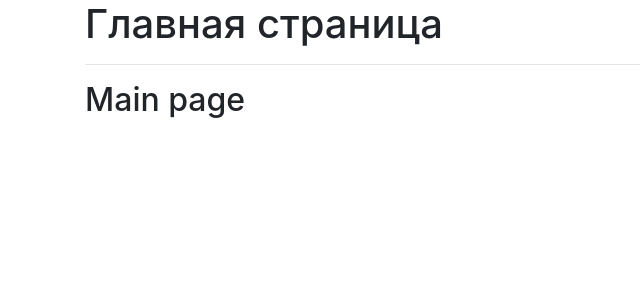
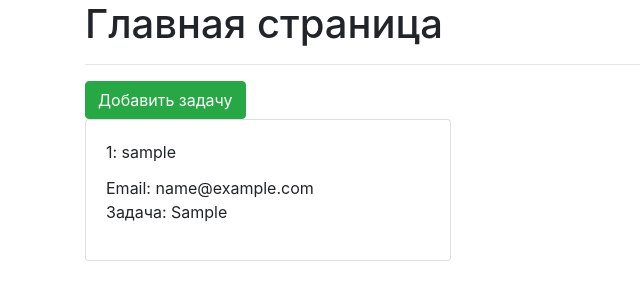
Before and after one commit to Anoque/easy-task-manager, a PHP site: page / in a window 1280 px wide. Shown: the part 56-356 px from the top of the page, without its empty margins (0-640 px from the left). Run offline with PHP 8.4, Linux system fonts and the light colour scheme; tables that the repository leaves empty or names only in its code hold one stand-in row (values such as "Sample post").

Commit message:
Add adding of task

```diff
--- a/controllers/MainPageController.php
+++ /dev/null
@@ -1,14 +0,0 @@
-<?php
-
-namespace Controllers;
-
-use \Core\Controller;
-
-class MainPageController extends Controller {
-
-    public static function getList() {
-
-        self::drawPage('MainPageView', 'Главная страница');
-    }
-
-}
--- /dev/null
+++ b/controllers/TaskController.php
@@ -0,0 +1,51 @@
+<?php
+
+namespace Controllers;
+
+use \Core\Controller;
+use \Models\TaskModel;
+
+class TaskController extends Controller {
+    public $model;
+
+    function __construct() {
+        $this->model = new TaskModel();
+    }
+
+    public function getList() {
+        $data['tasks'] = $this->model->getDataForOnePage();
+
+        self::drawPage('MainPageView', 'Главная страница', $data);
+    }
+
+    public function addTask() {
+        $data = array();
+
+        if ($_SERVER['REQUEST_METHOD'] === 'POST') {
+            $name = $_POST['username'];
+            $email = $_POST['email'];
+            $task = $_POST['task'];
+
+            if (!(mb_strlen($name) > 0 && mb_strlen($name) <= 255)) {
+                $data['errors']['username'] = 'Недопустимые значения или длина (длина текста 1-255)';
+            }
+
+            if (filter_var($email, FILTER_VALIDATE_EMAIL) === false) {
+                $data['errors']['email'] = 'Недопустимые значения или длина';
+            }
+
+            if (!(mb_strlen($task) > 0 && mb_strlen($task) <= 255)) {
+                $data['errors']['task'] = 'Недопустимые значения или длина (длина текста 1-255)';
+            }
+
+            if (isset($data['errors']) && !empty($data['errors'])) {
+                $data['added'] = false;
+            } else {
+                $data['added'] = $this->model->addTask($name, $email, $task);
+            }
+        }
+
+        self::drawPage('AddTaskView', 'Добавление задачи', $data);
+    }
+
+}
--- a/core/Controller.php
+++ b/core/Controller.php
@@ -3,8 +3,9 @@
 namespace Core;
 
 class Controller {
+    public $model;
 
-    public static function drawPage($name, $title = null) {
+    public static function drawPage($name, $title = null, $data = null) {
         $templateName = $name;
         $title = $title ?? 'Easy task manager';
 
--- a/core/Database.php
+++ b/core/Database.php
@@ -5,10 +5,30 @@ namespace Core;
 class Database {
 
     public static function runQuery($query) {
+        self::clearFields($query);
         return mysqli_query($GLOBALS['mysql'], $query);
     }
 
     public static function connectToDb($host, $user, $pass, $db) {
         $GLOBALS['mysql'] = mysqli_connect($host, $user, $pass, $db);
     }
+
+    public static function getData($query) {
+        if ($run = self::runQuery($query)) {
+            $data = array();
+
+            while ($row = mysqli_fetch_assoc($run)) {
+                $data[] = $row;
+            }
+
+            return $data;
+        }
+
+        return false;
+    }
+
+    public static function clearFields(&$field) {
+        $field = preg_replace('#<script[^>]*>.*?</script>#is', '', $field);
+        $field = strip_tags($field);
+    }
 }
--- a/core/Model.php
+++ b/core/Model.php
@@ -3,9 +3,21 @@
 namespace Core;
 
 class Model {
-    public $table;
+    public $table = 'test';
 
     public function getData() {
-        $query = 'SELECT * FROM ' . $table;
+        $query = 'SELECT * FROM ' . $this->table;
+    }
+
+    public function getDataForOnePage($orderBy = 'id', $asc = true, $offset = 0, $limit = 3) {
+        $query = "SELECT * FROM " . $this->table;
+
+        if ($orderBy) {
+            $query .= " ORDER BY {$orderBy} " . (($asc) ? 'ASC' : 'DESC');
+        }
+
+        $query .= " LIMIT {$offset}, {$limit}";
+
+        return Database::getData($query);
     }
 }
--- a/core/Route.php
+++ b/core/Route.php
@@ -2,23 +2,34 @@
 
 namespace Core;
 
-use \Controllers\MainPageController;
+use \Controllers\TaskController;
+use \Core\Controller;
 
 class Route {
 	public static function start() {
         $routes = explode('/', $_SERVER['REQUEST_URI']);
 
-        if ($_SERVER['REQUEST_METHOD'] === 'GET') {
+        if (mb_strlen($routes[1]) == 0 || $routes[1] == 'tasks') {
+            $task = new TaskController();
 
-            if (count($routes) > 1 && mb_strlen($routes[1]) == 0) {
-                MainPageController::getList();
+            if ($routes[1] == 'tasks') {
+                switch ($routes[2]) {
+                    case 'add':
+                        $task->addTask();
+                        break;
+                    default:
+                        self::error404();
+                }
             } else {
-                // Other pages
+                // Main page
+                $task->getList();
             }
-
-        } else if ($_SERVER['REQUEST_METHOD'] === 'POST') {
-            // For forms
+        } else {
+            self::error404();
         }
     }
 
+    public static function error404() {
+        Controller::drawPage('error404', 'Страница не найдена');
+    }
 }
--- a/index.php
+++ b/index.php
@@ -8,7 +8,7 @@ require_once('core/Controller.php');
 require_once('core/Model.php');
 require_once('core/Database.php');
 require_once('core/Route.php');
-require_once('controllers/MainPageController.php');
+require_once('controllers/TaskController.php');
 require_once('models/TaskModel.php');
 
 use \Core\Route;
--- a/models/TaskModel.php
+++ b/models/TaskModel.php
@@ -3,7 +3,18 @@
 namespace Models;
 
 use \Core\Model;
+use \Core\Database;
 
 class TaskModel extends Model {
     public $table = 'tasks';
+
+    public function addTask($name, $email, $task) {
+        $name = mysqli_real_escape_string($GLOBALS['mysql'], $name);
+        $email = mysqli_real_escape_string($GLOBALS['mysql'], $email);
+        $task = mysqli_real_escape_string($GLOBALS['mysql'], $task);
+
+        $query = "INSERT INTO `" . $this->table . "` (`username`, `email`, `task`) VALUES ('{$name}', '{$email}', '{$task}')";
+
+        return Database::runQuery($query);
+    }
 }
--- a/static/css/style.css
+++ b/static/css/style.css
@@ -2,3 +2,12 @@
     padding: 0;
     margin: 0;
 }
+
+.tasks-list {
+    display: flex;
+    justify-content: space-between;
+}
+
+.tasks-list .card {
+    width: 33%;
+}
--- a/view/MainPageView.php
+++ b/view/MainPageView.php
@@ -1 +1,16 @@
-<h2>Main page</h2>
+
+<div class="tasks-actions">
+    <a class="btn btn-success" href="/tasks/add">Добавить задачу</a>
+</div>
+
+<div class="tasks-list">
+    <?php foreach ($data['tasks'] as $value): ?>
+        <div class="card">
+            <div class="card-body">
+                <div class="card-title"><?= $value['id'] ?>: <?= $value['username'] ?></div>
+                <span>Email: <?= $value['email'] ?></span>
+                <p>Задача: <?= $value['task'] ?></p>
+            </div>
+        </div>
+    <?php endforeach; ?>
+</div>
--- /dev/null
+++ b/view/error404.php
@@ -0,0 +1,3 @@
+<h2>
+Такой страницы не существует
+</h2>
```
Also changed, not shown: view/AddTaskView.php (added, +41 -0 lines).
